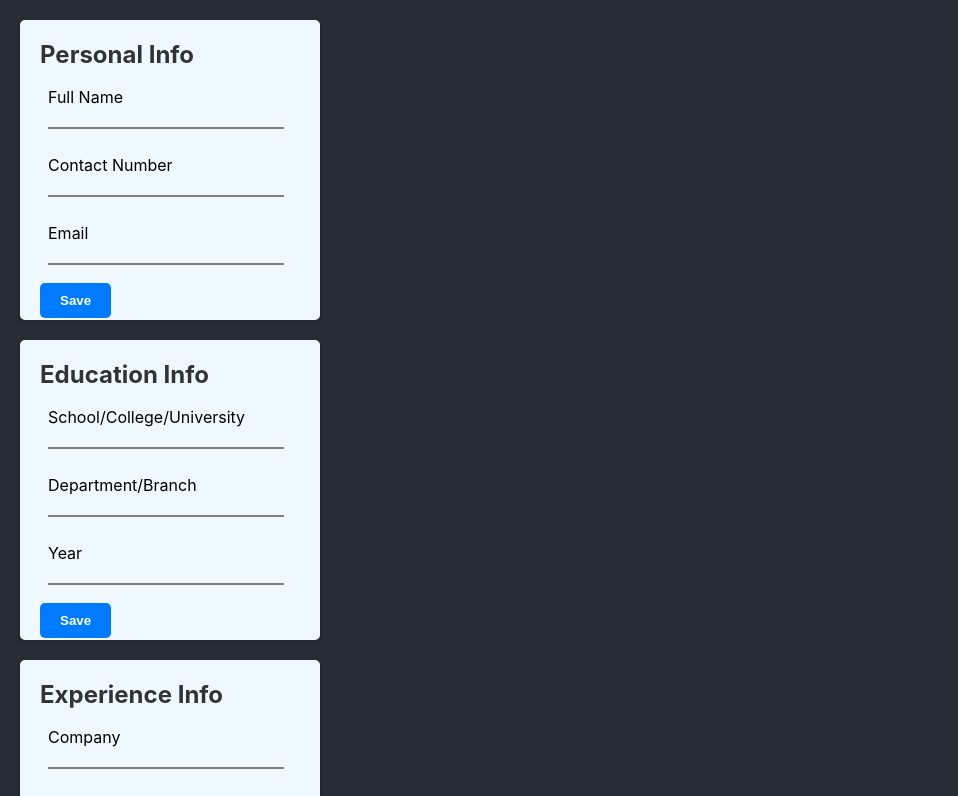
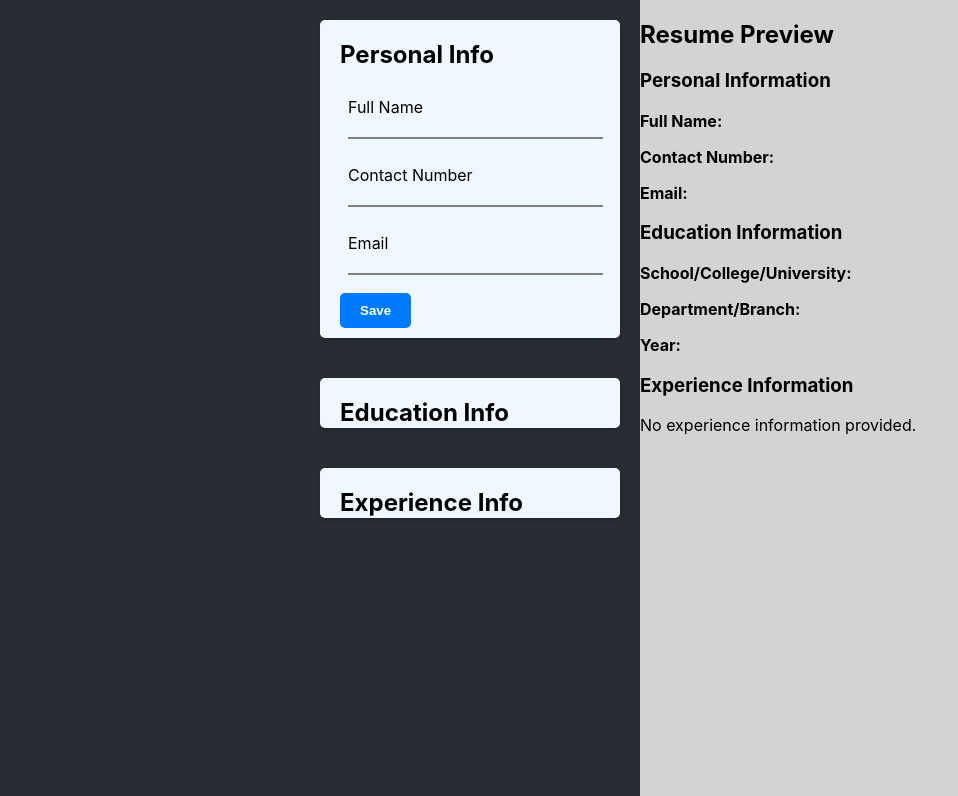
Before and after one commit to Mewankyrshan/resumeBuilder, a React (Create React App) app in the folder resume-builder/: page / in a window 1280 px wide. Shown: the top 796 px of the page, without its empty margins (0-958 px from the left). Built offline with nearby package versions, Linux system fonts and the light colour scheme.

Commit message:
Add Personal, Education and Experience. Add transition. Add Resume Preview

```diff
--- a/resume-builder/src/App.css
+++ b/resume-builder/src/App.css
@@ -0,0 +1,20 @@
+/* App.css */
+
+.App-container {
+  display: flex;
+}
+
+.App {
+  flex: 1; /* Takes up equal space */
+  display: flex;
+  flex-direction: column; /* Aligns children vertically */
+  align-items:flex-end; /* Centers children horizontally */
+  /* justify-content: center; Centers children vertically */
+}
+
+
+.App-result {
+  flex: 1; /* Fixed width for App-result */
+  height: 100vh;
+  background-color: lightgray; /* Just for visualization */
+}
--- a/resume-builder/src/App.js
+++ b/resume-builder/src/App.js
@@ -1,14 +1,54 @@
-import PersonalInfo from './components/PersonalInfo.js'
-import EducationInfo from './components/EducationInfo.js'
-import ExperienceInfo from './components/ExperienceInfo'
+import React, { useState } from 'react';
 import './App.css';
+import PersonalInfo from './components/PersonalInfo';
+import EducationInfo from './components/EducationInfo';
+import ExperienceInfo from './components/ExperienceInfo';
+import ResumeDisplay from './components/ResumeDisplay';
 
 function App() {
+  const [expandedSection, setExpandedSection] = useState('');
+  const [personalData, setPersonalData] = useState({});
+  const [educationData, setEducationData] = useState({});
+  const [experienceData, setExperienceData] = useState({});
+
+  const handleToggle = (section) => {
+    setExpandedSection(section === expandedSection ? '' : section);
+  };
+
+  const handlePersonalInfoSubmit = (data) => {
+    setPersonalData(data);
+  };
+
+  const handleEducationInfoSubmit = (data) => {
+    setEducationData(data);
+  };
+
+  const handleExperienceInfoSubmit = (data) => {
+    setExperienceData(data);
+  };
+
   return (
-    <div className="App">
-      <PersonalInfo />
-      <EducationInfo />
-      <ExperienceInfo />
+    <div className="App-container">
+      <div className="App">
+        <PersonalInfo onSubmit={handlePersonalInfoSubmit} />
+        <EducationInfo
+          expanded={expandedSection === 'education'}
+          onToggle={() => handleToggle('education')}
+          onSubmit={handleEducationInfoSubmit}
+        />
+        <ExperienceInfo
+          expanded={expandedSection === 'experience'}
+          onToggle={() => handleToggle('experience')}
+          onSubmit={handleExperienceInfoSubmit}
+        />
+      </div>
+      <div className="App-result">
+        <ResumeDisplay
+          personalData={personalData}
+          educationData={educationData}
+          experienceData={experienceData}
+        />
+      </div>
     </div>
   );
 }
--- a/resume-builder/src/components/EducationInfo.js
+++ b/resume-builder/src/components/EducationInfo.js
@@ -1,24 +1,36 @@
-import React from 'react';
+import React, { useState } from 'react';
 import '../styles/CommonCard.css';
 
-function EducationInfo(){
+function EducationInfo({ expanded, onToggle, onSubmit }) {
+    const [school, setSchool] = useState('');
+    const [department, setDepartment] = useState('');
+    const [year, setYear] = useState('');
+
+    const handleClick = () => {
+        onToggle(); // Call the function passed from the parent component.
+    };
+
+    const handleSubmit = () => {
+        onSubmit({ school, department, year });
+    };
+
     return (
-    <div className="card-container">
+        <div className={`card-container ${expanded ? 'expanded' : 'collapsed'}`} onClick={handleClick}>
             <div className="card-content">
                 <h2 className="card-title">Education Info</h2>
                 <div className="form-group">
-                <label for="name">School/College/University</label><br />
-                <input className="input-group" type="text" id="name" name="name" />
+                    <label htmlFor="school">School/College/University</label><br />
+                    <input className="input-group" type="text" id="school" name="school" onChange={(e) => setSchool(e.target.value)} />
                 </div>
                 <div className="form-group">
-                <label for="phone">Department/Branch</label><br />
-                <input className="input-group" type="tel" id="phone" name="phone" />
+                    <label htmlFor="department">Department/Branch</label><br />
+                    <input className="input-group" type="text" id="department" name="department" onChange={(e) => setDepartment(e.target.value)} />
                 </div>
                 <div className="form-group">
-                <label for="email">Year</label><br />
-                <input className="input-group" type="email" id="email" name="email" />
+                    <label htmlFor="year">Year</label><br />
+                    <input className="input-group" type="text" id="year" name="year" onChange={(e) => setYear(e.target.value)} />
                 </div>
-            <button type="submit">Save</button>
+                <button type="button" onClick={handleSubmit}>Save</button>
             </div>
         </div>
     );
--- a/resume-builder/src/components/ExperienceInfo.js
+++ b/resume-builder/src/components/ExperienceInfo.js
@@ -1,24 +1,46 @@
-import React from 'react';
+import React, { useState } from 'react';
 import '../styles/CommonCard.css';
 
-function ExperienceInfo(){
+function ExperienceInfo({ expanded, onToggle, onSubmit }) {
+    const [company, setCompany] = useState('');
+    const [designation, setDesignation] = useState('');
+    const [startDate, setStartDate] = useState('');
+    const [endDate, setEndDate] = useState('');
+    const [description, setDescription] = useState('');
+
+    const handleClick = () => {
+        onToggle(); // Call the function passed from the parent component.
+    };
+
+    const handleSubmit = () => {
+        onSubmit({ company, designation, startDate, endDate, description });
+    };
+
     return (
-    <div className="card-container">
+        <div className={`card-container ${expanded ? 'expanded' : 'collapsed'}`} onClick={handleClick}>
             <div className="card-content">
                 <h2 className="card-title">Experience Info</h2>
                 <div className="form-group">
-                <label for="name">Company</label><br />
-                <input className="input-group" type="text" id="name" name="name" />
+                    <label htmlFor="company">Company</label><br />
+                    <input className="input-group" type="text" id="company" name="company" onChange={(e) => setCompany(e.target.value)} />
                 </div>
                 <div className="form-group">
-                <label for="phone">Designation</label><br />
-                <input className="input-group" type="tel" id="phone" name="phone" />
+                    <label htmlFor="designation">Designation</label><br />
+                    <input className="input-group" type="text" id="designation" name="designation" onChange={(e) => setDesignation(e.target.value)} />
                 </div>
                 <div className="form-group">
-                <label for="email">Duration(Months)</label><br />
-                <input className="input-group" type="email" id="email" name="email" />
+                    <label htmlFor="startDate">Start Date</label><br />
+                    <input className="input-group" type="text" id="startDate" name="startDate" onChange={(e) => setStartDate(e.target.value)} />
                 </div>
-            <button type="submit">Save</button>
+                <div className="form-group">
+                    <label htmlFor="endDate">End Date</label><br />
+                    <input className="input-group" type="text" id="endDate" name="endDate" onChange={(e) => setEndDate(e.target.value)} />
+                </div>
+                <div className="form-group">
+                    <label htmlFor="description">Description</label><br />
+                    <input className="input-group" type="text" id="description" name="description" onChange={(e) => setDescription(e.target.value)} />
+                </div>
+                <button type="button" onClick={handleSubmit}>Save</button>
             </div>
         </div>
     );
--- a/resume-builder/src/components/PersonalInfo.js
+++ b/resume-builder/src/components/PersonalInfo.js
@@ -1,22 +1,32 @@
-import React from 'react';
-import '../styles/CommonCard.css'
-function PersonalInfo(){
-    return ( <div className="card-container">
+import React, { useState } from 'react';
+import '../styles/CommonCard.css';
+
+function PersonalInfo({ onSubmit }) {
+    const [fullName, setFullName] = useState('');
+    const [contactNumber, setContactNumber] = useState('');
+    const [email, setEmail] = useState('');
+
+    const handleSubmit = () => {
+        onSubmit({ fullName, contactNumber, email });
+    };
+
+    return (
+        <div className="card-container">
             <div className="card-content">
                 <h2 className="card-title">Personal Info</h2>
                 <div className="form-group">
-                <label for="name">Full Name</label><br />
-                <input className="input-group" type="text" id="name" name="name" />
+                    <label htmlFor="name">Full Name</label><br />
+                    <input className="input-group" type="text" id="name" name="name" onChange={(e) => setFullName(e.target.value)} />
                 </div>
                 <div className="form-group">
-                <label for="phone">Contact Number</label><br />
-                <input className="input-group" type="tel" id="phone" name="phone" />
+                    <label htmlFor="phone">Contact Number</label><br />
+                    <input className="input-group" type="tel" id="phone" name="phone" onChange={(e) => setContactNumber(e.target.value)} />
                 </div>
                 <div className="form-group">
-                <label for="email">Email</label><br />
-                <input className="input-group" type="email" id="email" name="email" />
+                    <label htmlFor="email">Email</label><br />
+                    <input className="input-group" type="email" id="email" name="email" onChange={(e) => setEmail(e.target.value)} />
                 </div>
-            <button type="submit">Save</button>
+                <button type="button" onClick={handleSubmit}>Save</button>
             </div>
         </div>
     );
--- /dev/null
+++ b/resume-builder/src/components/ResumeDisplay.js
@@ -0,0 +1,37 @@
+import React from 'react';
+
+function ResumeDisplay({ personalData, educationData, experienceData }) {
+  return (
+    <div className="resume-display">
+      <h2>Resume Preview</h2>
+      <div className="resume-section">
+        <h3>Personal Information</h3>
+        <p><strong>Full Name:</strong> {personalData.fullName}</p>
+        <p><strong>Contact Number:</strong> {personalData.contactNumber}</p>
+        <p><strong>Email:</strong> {personalData.email}</p>
+      </div>
+      <div className="resume-section">
+        <h3>Education Information</h3>
+        <p><strong>School/College/University:</strong> {educationData.school}</p>
+        <p><strong>Department/Branch:</strong> {educationData.department}</p>
+        <p><strong>Year:</strong> {educationData.year}</p>
+      </div>
+      <div className="resume-section">
+        <h3>Experience Information</h3>
+        {experienceData.company ? (
+          <div>
+            <p><strong>Company:</strong> {experienceData.company}</p>
+            <p><strong>Designation:</strong> {experienceData.designation}</p>
+            <p><strong>Start Date:</strong> {experienceData.startDate}</p>
+            <p><strong>End Date:</strong> {experienceData.endDate}</p>
+            <p><strong>Description:</strong> {experienceData.description}</p>
+          </div>
+        ) : (
+          <p>No experience information provided.</p>
+        )}
+      </div>
+    </div>
+  );
+}
+
+export default ResumeDisplay;
--- a/resume-builder/src/styles/CommonCard.css
+++ b/resume-builder/src/styles/CommonCard.css
@@ -1,22 +1,29 @@
-
 .card-container {
     background-color: aliceblue;
     width: 300px;
-    height: 300px;
+    max-height: 100%; /* Adjusted for transition effect */
     box-shadow: 0 2px 5px rgba(0,0,0,0.2);
     border-radius: 5px;
     overflow: hidden;
     margin: 20px;
+    transition: max-height 0.3s ease; /* Add transition for smooth expansion/collapse */
 }
 
 .card-content {
-    padding: 20px;
+    padding-left: 20px;
+    padding-bottom: 10px;
 }
 
 .card-title {
-    margin: 0;
-    margin-bottom: 10px;
-    color: #333;
+    cursor: pointer; /* Make it clear the title is clickable */
+}
+
+.expanded {
+    max-height: 100%; /* adjust based on your content */
+}
+
+.collapsed {
+    max-height: 50px; /* Enough height to show the title or a portion of the card */
 }
 
 .form-group {
```
Lines whose indentation alone changed are shown as unchanged.
